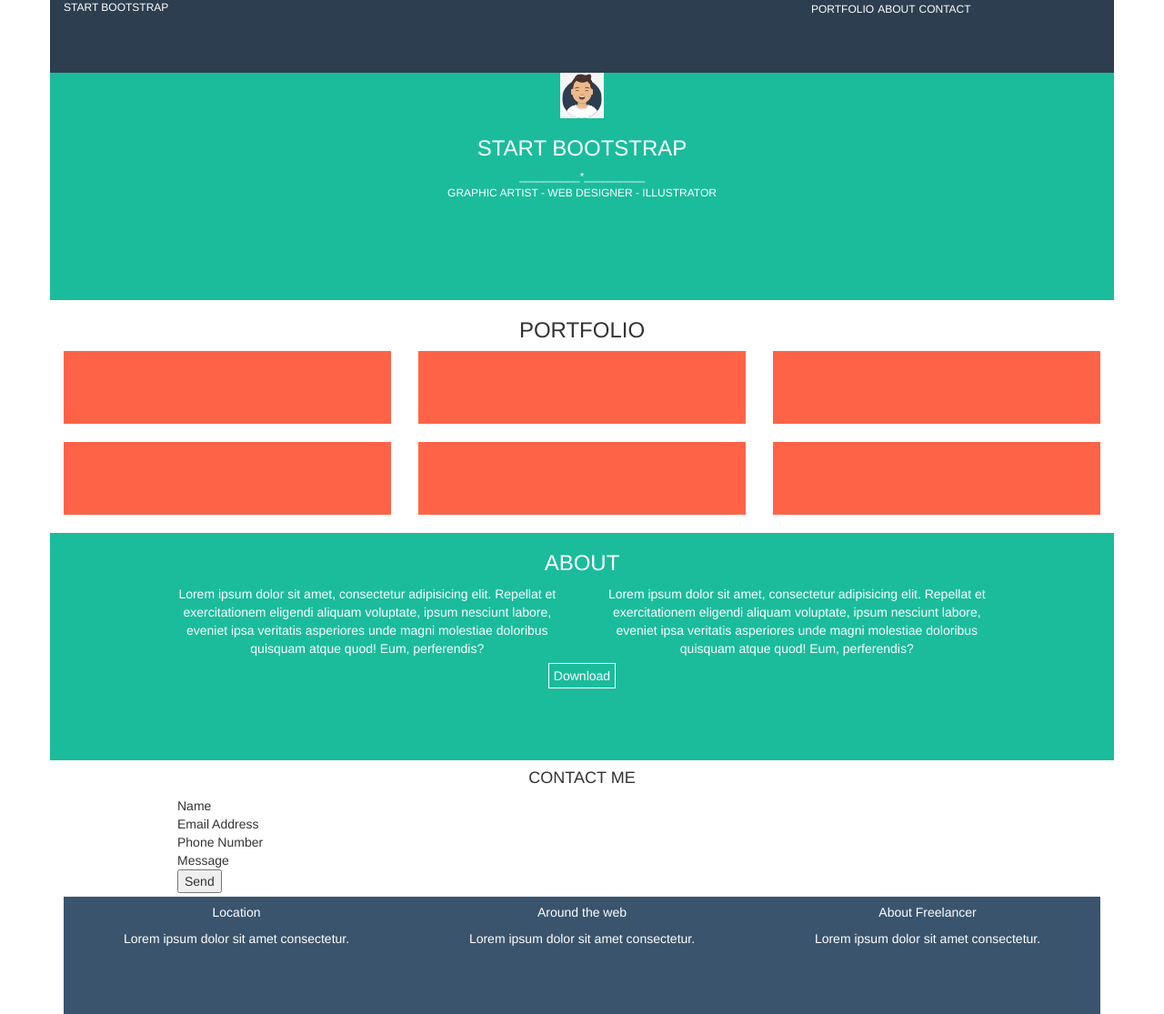
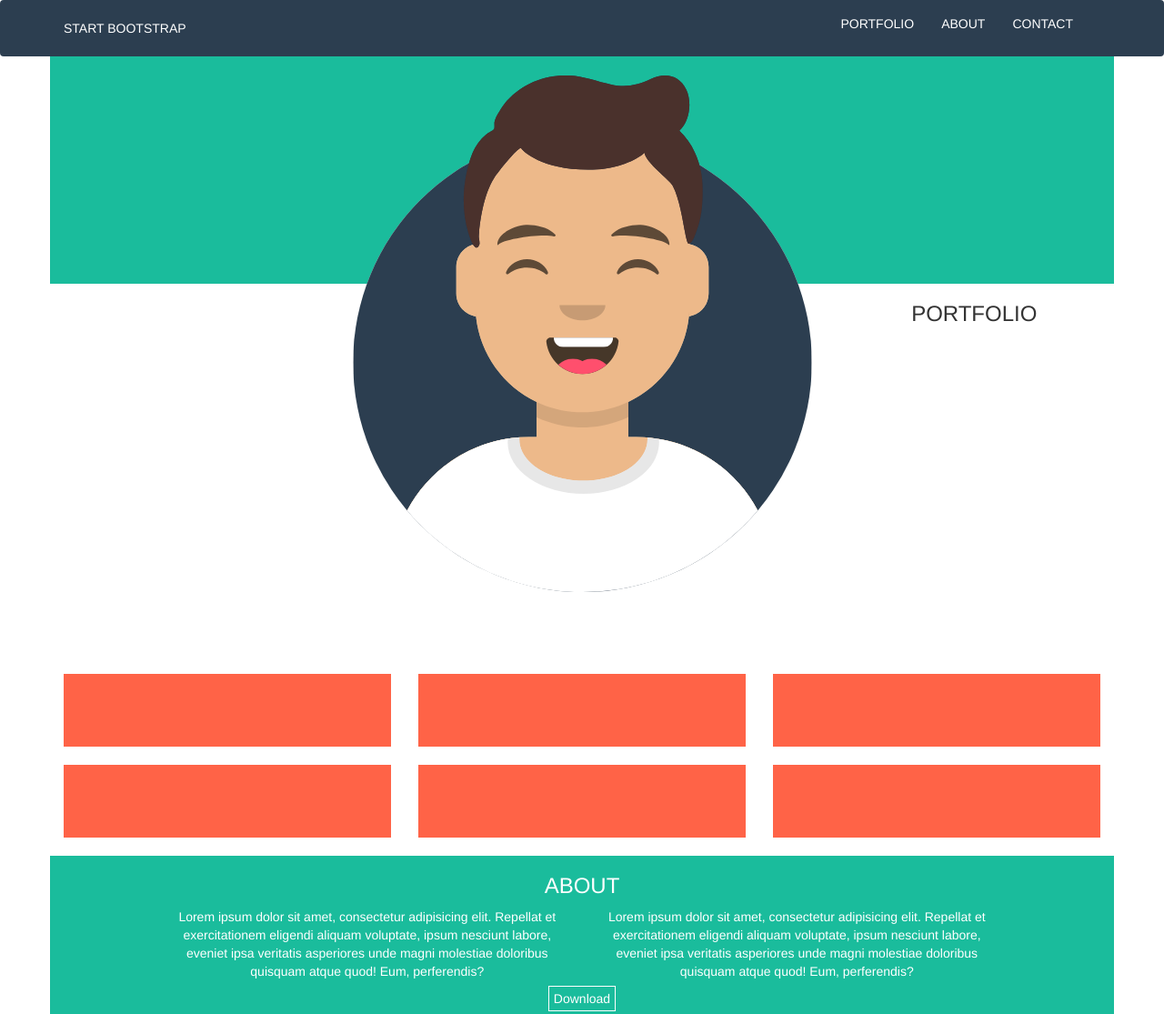
Before and after one commit to Iruiasaro/html-css-bootstrap-freelancer, a plain HTML site: page index.html in a window 1280 px wide. Shown: the top 1115 px of the page at 91% size. Drawn offline with nearby package versions, Linux system fonts and the light colour scheme.

Commit message:
sistema header con nav

```diff
--- a/index.html
+++ b/index.html
@@ -13,21 +13,17 @@
 
             <!-- inserimento header con nav -->
         <header>
-            <nav>
-                <div class="container background_nav text_white">
-                    <div class="row clearfix">
-                        <div class="col-xs-8">
-                            start bootstrap
-                        </div>
-                        <div class="col-xs-4 hidden-xs">
-                            <ul>
-                                <li>portfolio</li>
-                                <li>about</li>
-                                <li>contact</li>
-                            </ul>
-                        </div>
+            <nav class="navbar nav_personal">
+                <div class="container">
+                    <div class="navbar-header">
+                        <a class="navbar brand" href="#">START BOOTSTRAP</a>
+                    </div>
 
-                    </div>
+                    <ul class="nav navbar-nav navbar-right collapse navbar-collapse">
+                        <li><a href="#">PORTFOLIO</a></li>
+                        <li><a href="#">ABOUT</a></li>
+                        <li><a href="#">CONTACT</a></li>
+                    </ul>
                 </div>
             </nav>
         </header>
--- a/style.css
+++ b/style.css
@@ -1,7 +1,4 @@
-.background_nav {
-    background-color:rgba(44,62,80,255);
-    min-height: 80px;
-}
+
 
 .text_white {
     color: rgb(255, 255, 255);
@@ -9,12 +6,12 @@
     font-size: 12px;
 }
 
-.row ul li {
+/* .row ul li {
     float: left;
     list-style: none;
     padding: 2px;
     color: rgb(255, 255, 255);
-}
+} */
 
 .background_hero {
     background-color: rgba(26,188,156,255);
@@ -28,19 +25,19 @@
     background-color: rgb(115, 224, 64);
 }
 
-.img_hero {
+/* .img_hero {
     height: 30px;
     background-color: whitesmoke;
-}
+} */
 
-.hero_text {
+/* .hero_text {
     padding-top: 15px;
-}
+} */
 
-.img_hero {
+/* .img_hero {
     height: 50px;
     text-align: center;
-}
+} */
 
 .portfolio {
     text-align: center;
@@ -93,6 +90,22 @@
     height: 70px;
 }
 
-section {
+/* section {
     min-height: 150px;
+} */
+
+.nav_personal {
+    background-color: #2c3e50;
 }
+header .navbar {
+    margin-bottom: 0;
+}
+
+.nav_personal a {
+    color: white;
+}
+
+.nav_personal .nav>li>a:focus,
+.nav_personal .nav>li>a:hover {
+    background-color: #3a546d;
+}
```
